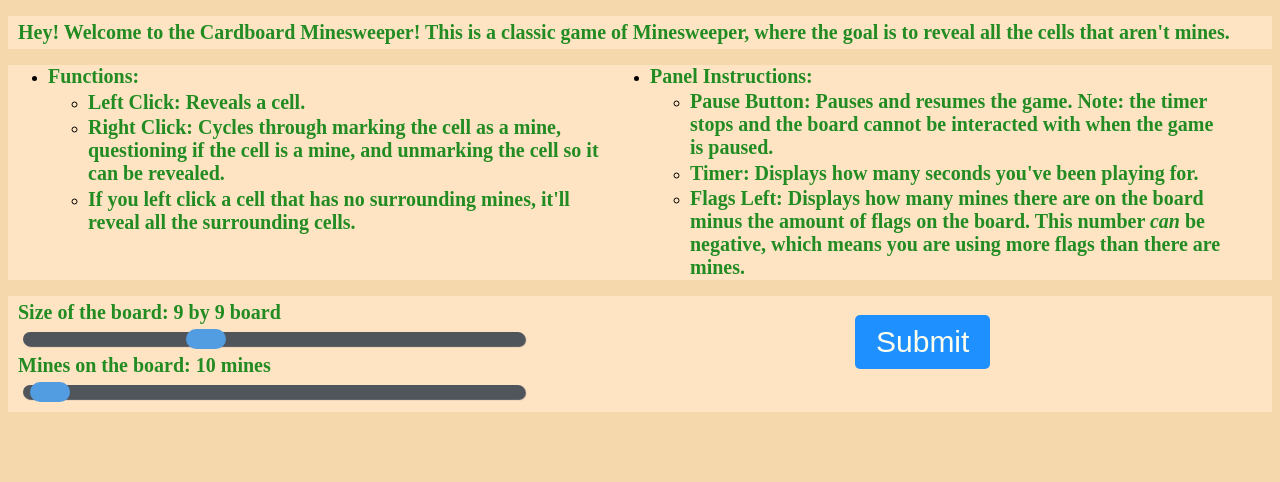
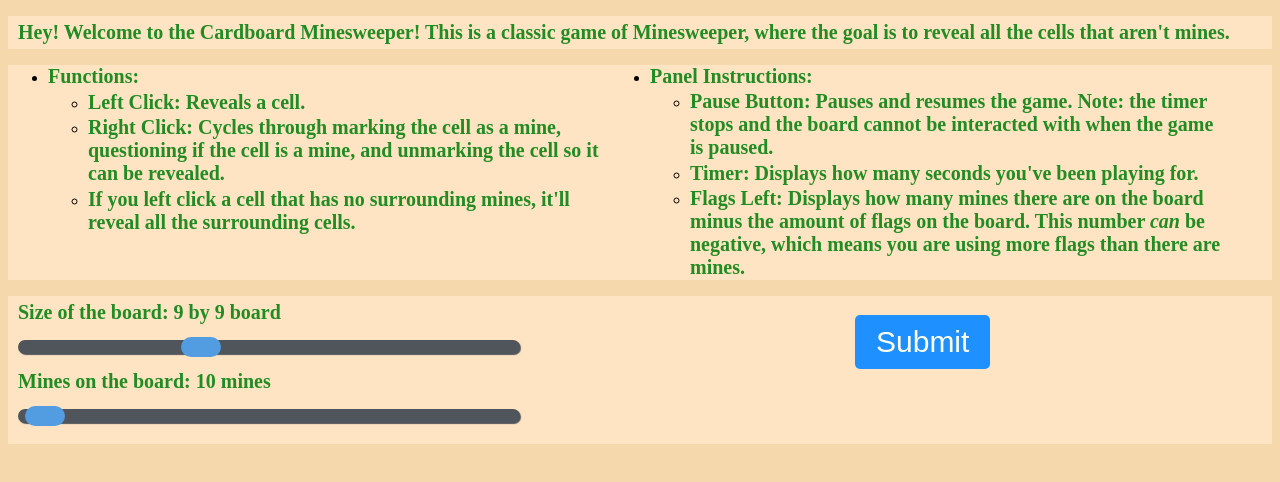
Before and after one commit to belmonthighclub/cardboard, an Angular app: page /path in a window 1280 px wide. Shown: the top 482 px of the page. Built offline with nearby package versions, Linux system fonts and the light colour scheme.

Commit message:
fixing a bug in the slider inputs

```diff
--- a/src/app/start-screen/start-screen.component.css
+++ b/src/app/start-screen/start-screen.component.css
@@ -64,10 +64,10 @@ p, #padding-input {
 
 /*INPUT RANGE STYLING, CREDIT TO https://www.cssportal.com/style-input-range/*/
 input[type=range] {
-    height: 10px;
+    height: 26px;
+    -webkit-appearance: none;
+    margin: 10px 0;
     background-color: transparent;
-    -webkit-appearance: none;
-    margin: 10px 5px;
     width: 40%;
 }
 input[type=range]:focus {
```
